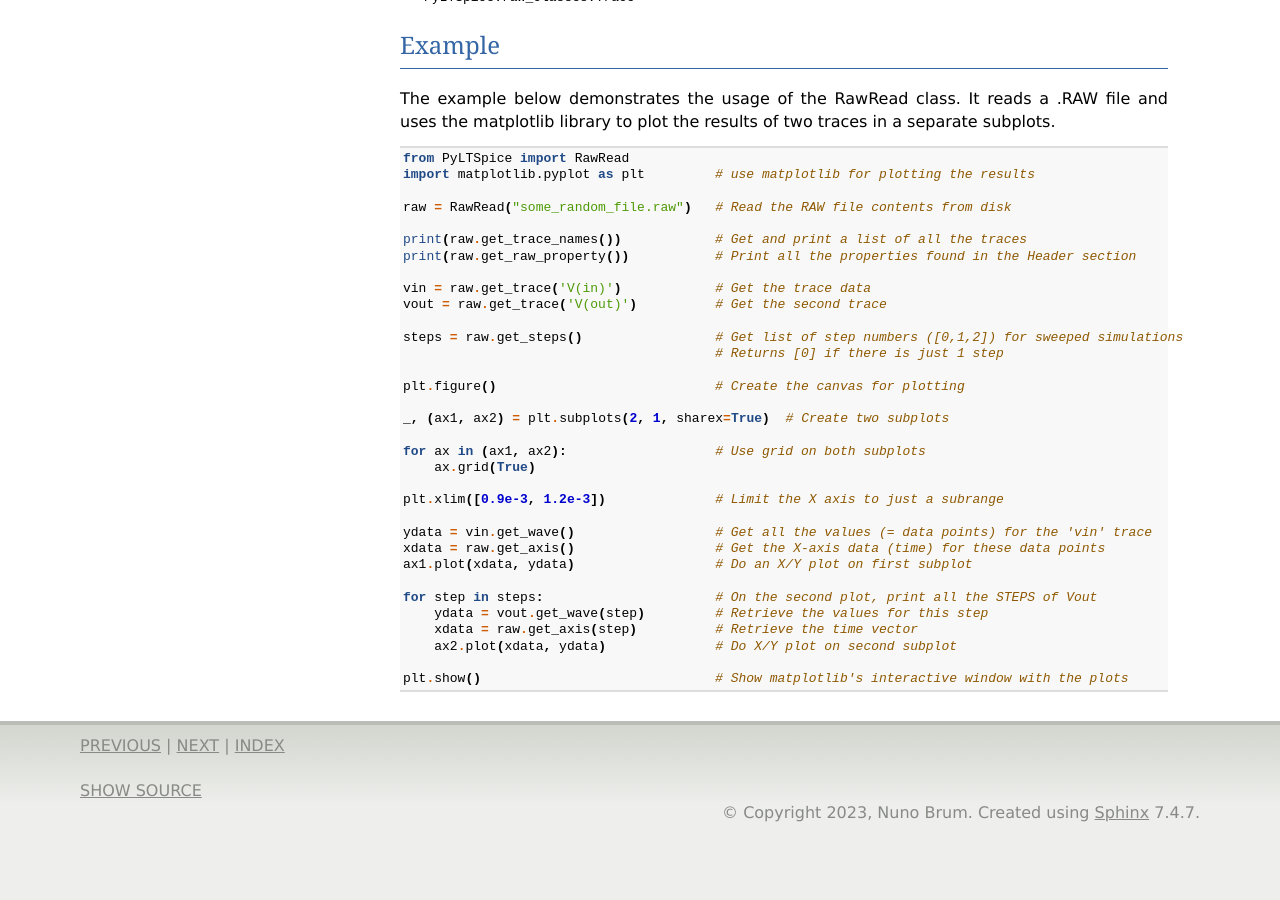
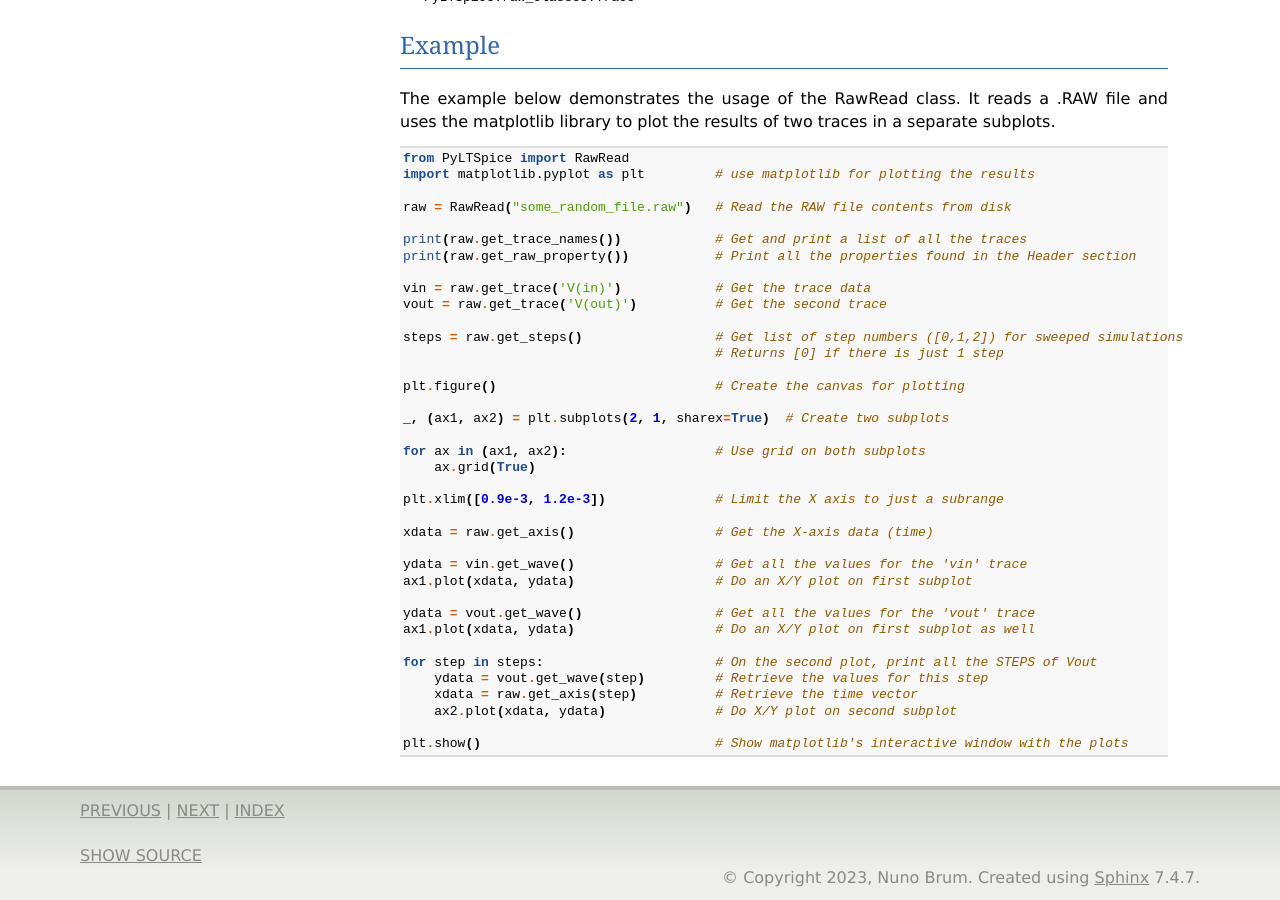
Before and after one commit to nunobrum/PyLTSpice, a Sphinx documentation site: the page built from doc/modules/read_rawfiles.rst, in a window 1280 px wide and 900 px high, scrolled down 894 px. Built offline with Sphinx 7.4.7, drawn with Linux system fonts in a browser that asks for light colours; before the commit the page ends 1729 px from its top, so only the background shows below that.

Commit message:
vin and vout on same plot to illustrate that they have same time data

```diff
--- a/doc/modules/read_rawfiles.rst
+++ b/doc/modules/read_rawfiles.rst
@@ -72,9 +72,13 @@ library to plot the results of two traces in a separate subplots.
 
     plt.xlim([0.9e-3, 1.2e-3])              # Limit the X axis to just a subrange
 
-    ydata = vin.get_wave()                  # Get all the values (= data points) for the 'vin' trace
-    xdata = raw.get_axis()                  # Get the X-axis data (time) for these data points
+    xdata = raw.get_axis()                  # Get the X-axis data (time)
+
+    ydata = vin.get_wave()                  # Get all the values for the 'vin' trace
     ax1.plot(xdata, ydata)                  # Do an X/Y plot on first subplot
+
+    ydata = vout.get_wave()                 # Get all the values for the 'vout' trace
+    ax1.plot(xdata, ydata)                  # Do an X/Y plot on first subplot as well
 
     for step in steps:                      # On the second plot, print all the STEPS of Vout
         ydata = vout.get_wave(step)         # Retrieve the values for this step
```
